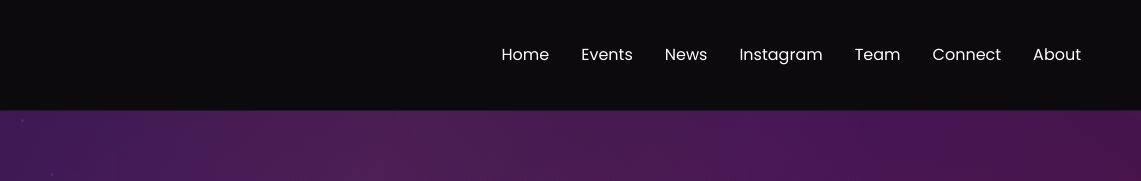
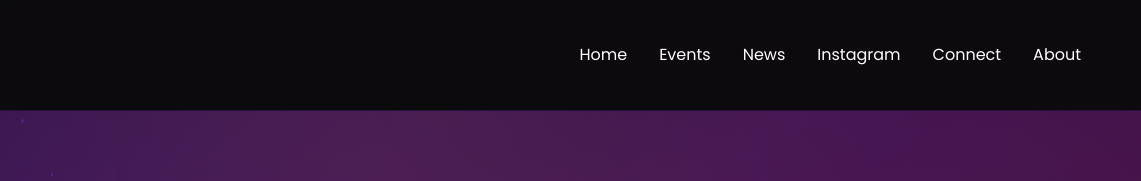
Before and after one commit to Baldwinma/makena-entertainment, a plain HTML site: page index.html in a window 1280 px wide. Shown: the top 181 px of the page, 139-1280 px from the left. Drawn offline with Linux system fonts and the light colour scheme; a script that the page names is missing.

Commit message:
comment out team part

```diff
--- a/index.html
+++ b/index.html
@@ -27,7 +27,7 @@
                     <li><a href="#events">Events</a></li>
                     <li><a href="#announcements">News</a></li>
                     <li><a href="#instagram-feed">Instagram</a></li>
-                    <li><a href="#team">Team</a></li>
+                    <!-- <li><a href="#team">Team</a></li> -->
                     <li><a href="#links">Connect</a></li>
                     <li><a href="#about">About</a></li>
                 </ul>
@@ -213,7 +213,8 @@
         </div>
     </section>
 
-    <!-- Meet the Team Section -->
+    <!-- Meet the Team Section - COMMENTED OUT FOR NOW -->
+    <!--
     <section class="team" id="team">
         <div class="container">
             <div class="section-header">
@@ -338,6 +339,7 @@
             </div>
         </div>
     </section>
+    -->
 
     <!-- Links Section -->
     <section class="links" id="links">
@@ -426,7 +428,7 @@
                         <li><a href="#events">Events</a></li>
                         <li><a href="#announcements">News</a></li>
                         <li><a href="#instagram-feed">Instagram</a></li>
-                        <li><a href="#team">Team</a></li>
+                        <!-- <li><a href="#team">Team</a></li> -->
                         <li><a href="#links">Connect</a></li>
                         <li><a href="#about">About</a></li>
                     </ul>
```
